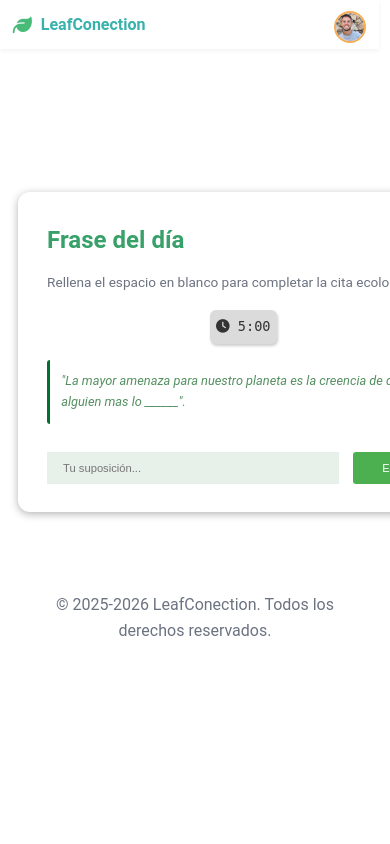
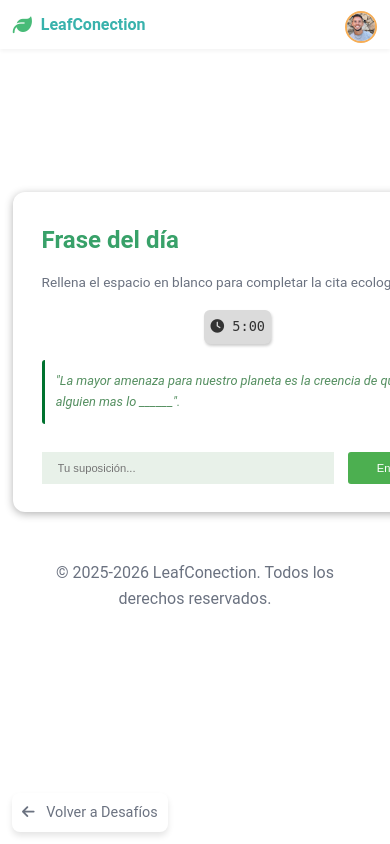
Before and after one commit to Aitor-Gocerra/proyectoLeafConection, a PHP site: page /fraseDia.html in a window 390 px wide; the page is wider, and only the part inside the window is pictured. Run offline with PHP 8.4, Linux system fonts and the light colour scheme.

Commit message:
Add fixed 'Volver a Desafíos' button to fraseDia
Introduces a fixed-position 'Volver a Desafíos' button on fraseDia.html for improved navigation. Updates estilos.css with responsive styles for the new button and refines header/main width handling for better layout across devices. Also updates dashboard.html card title for clarity.

```diff
--- a/src/dashboard.html
+++ b/src/dashboard.html
@@ -49,7 +49,7 @@
 
                 <div class="tarjetaJuego">
                     <i class="fas fa-recycle"></i>
-                    <h2 class="tituloTarjeta">¿Como puedo contribuir?</h2>
+                    <h2 class="tituloTarjeta">Tu ayuda</h2>
                     <p class="descripcionTarjeta">Obten tu eco-consejo diario</p>
                     <a href="contribucion.html">Comenzar desafío</a>
                 </div>
--- a/src/estilos.css
+++ b/src/estilos.css
@@ -38,7 +38,7 @@ header {
     position: fixed;
     top: 0;
     left: 0;
-    width: 818px;
+    width: 100%;
     background-color: rgba(255, 255, 255, 0.5);
     backdrop-filter: blur(10px);
     -webkit-backdrop-filter: blur(10px);
@@ -259,11 +259,41 @@ main > p {
     margin-left: 4px;
 }
 
+#enlaceVolver {
+    /* --- POSICIONAMIENTO FIJO --- */
+    position: fixed; /* Lo fija al viewport */
+    bottom: 24px;    /* 24px de distancia desde el borde inferior de la ventana */
+    left: 24px;      /* 24px de distancia desde el borde izquierdo de la ventana */
+    z-index: 999;    /* Asegura que esté encima de todo (pero debajo del header 1000) */
+
+    /* Estilos visuales */
+    display: block; /* Debe ser block o inline-block para respetar el width/height (aunque no los usemos) */
+    background-color: #ffffff; /* Fondo para que destaque sobre el contenido */
+    padding: 12px 16px;
+    border-radius: 8px;
+    box-shadow: 0 4px 6px rgba(0, 0, 0, 0.1);
+
+    /* Fuente y color */
+    color: var(--color-texto-gris);
+    text-decoration: none;
+    font-size: 16px;
+    transition: background-color 0.2s, box-shadow 0.2s;
+}
+
+#enlaceVolver:hover {
+    color: var(--color-primario);
+    background-color: #f0fff4; /* Un ligero cambio de fondo al pasar el ratón */
+    box-shadow: 0 6px 8px rgba(0, 0, 0, 0.15);
+}
+
+#enlaceVolver i {
+    margin-right: 8px;
+}
+
 footer {
     text-align: center;
     padding: 32px;
     color: #6b7280;
-    margin-top: 48px;
 }
 
 /* ESTILOS FRASE DEL DIA */
@@ -402,7 +432,6 @@ footer {
 
 @media (max-width: 767px) {
     header {
-        width: 767px;
         padding: 12.8px 16px;
     }
 
@@ -431,7 +460,6 @@ footer {
     }
 
     main {
-        width: 767px;
         padding: 0 16px;
         padding-top: 72px;
     }
@@ -471,13 +499,19 @@ footer {
     .tituloPalabra {
         font-size: 20.8px;
     }
+
+    #enlaceVolver {
+        bottom: 16px; /* Menos margen inferior */
+        left: 16px;   /* Menos margen izquierdo */
+        padding: 10px 12px;
+        font-size: 15.2px;
+    }
 }
 
 /*MÓVIL PEQUEÑO (320px-479px)*/
 
 @media (max-width: 479px) {
     header {
-        width: 379px;
         padding: 11.2px 12.8px;
     }
 
@@ -508,7 +542,6 @@ footer {
     }
 
     main {
-        width: 379px;
         padding: 0 12.8px;
         padding-top: 64px;
     }
@@ -570,13 +603,19 @@ footer {
         padding: 11.2px 11.2px;
         font-size: 12.8px;
     }
+
+    #enlaceVolver {
+        bottom: 12px;
+        left: 12px;
+        padding: 8px 10px;
+        font-size: 14.4px;
+    }
 }
 
 /*LAPTOP (1024px-1439px)*/
 
 @media (min-width: 1024px) {
     header {
-        width: 1024px;
         padding: 16px 32px;
     }
 
@@ -680,7 +719,6 @@ footer {
 
 @media (min-width: 1440px) {
     header {
-        width: 1440px;
         padding: 19.2px 40px;
     }
 
--- a/src/fraseDia.html
+++ b/src/fraseDia.html
@@ -35,6 +35,10 @@
             </div>
         </main>
 
+        <a href="index.html" id="enlaceVolver">
+            <i class="fas fa-arrow-left"></i> Volver a Desafíos
+        </a>
+
         <footer>
             <p>&copy; 2025-2026 LeafConection. Todos los derechos reservados.</p>
         </footer>
```
